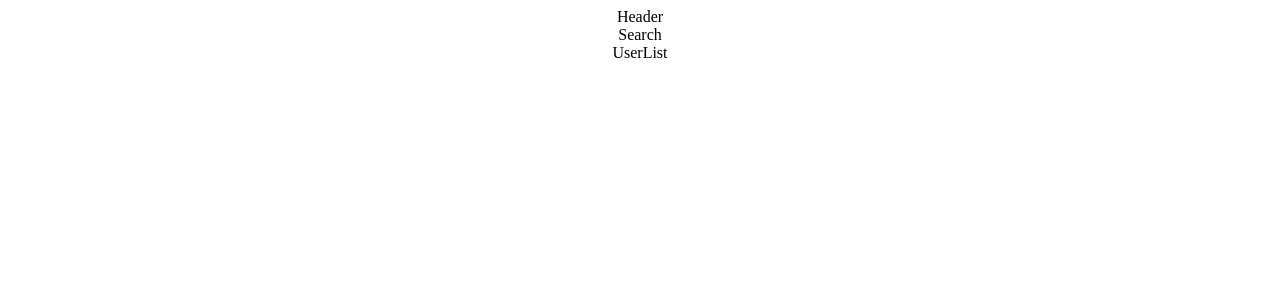
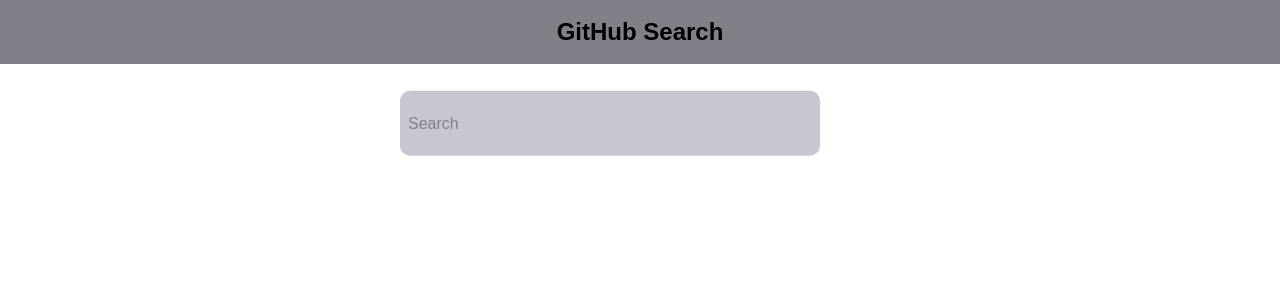
Before and after one commit to dorianeGH/fulll-sentimale, a React (Create React App) app: page / in a window 1280 px wide. Shown: the top 300 px of the page. Built offline with nearby package versions, Linux system fonts and the light colour scheme.

Commit message:
style ok

```diff
--- a/src/App.css
+++ b/src/App.css
@@ -1,38 +1,23 @@
-.App {
-  text-align: center;
+:root {
+  --font-family: "Manrope", sans-serif;
+  --font-size: 1em;
+  --color-bg: #040c18;
+  --lighter-grey: hsl(0, 0%, 100%);
+  --light-grey: hsl(240, 10%, 80%);
+  --dark-grey: hsl(240, 4%, 52%);
+  --darker-grey: hsl(245, 30%, 8%);
+}
+* {
+  box-sizing: border-box;
+  padding: 0;
+  margin: 0;
+  scroll-behavior: smooth;
 }
 
-.App-logo {
-  height: 40vmin;
-  pointer-events: none;
-}
-
-@media (prefers-reduced-motion: no-preference) {
-  .App-logo {
-    animation: App-logo-spin infinite 20s linear;
-  }
-}
-
-.App-header {
-  background-color: #282c34;
-  min-height: 100vh;
+.body {
+  font-family: var(--font-family);
+  font-size: var(--font-size);
   display: flex;
   flex-direction: column;
-  align-items: center;
-  justify-content: center;
-  font-size: calc(10px + 2vmin);
-  color: white;
+  height: 100vh;
 }
-
-.App-link {
-  color: #61dafb;
-}
-
-@keyframes App-logo-spin {
-  from {
-    transform: rotate(0deg);
-  }
-  to {
-    transform: rotate(360deg);
-  }
-}
--- a/src/App.tsx
+++ b/src/App.tsx
@@ -1,13 +1,13 @@
 import "./App.css";
-import Header from "./components/Header";
-import Search from "./components/Search";
-import UserList from "./components/UserList";
+import Header from "./components/header/Header";
+import Search from "./components/search/Search";
+import UserList from "./components/userList/UserList";
 import { UserContextProvider } from "./contexts/UserContext";
 
 function App() {
   return (
     <UserContextProvider>
-      <div className='App'>
+      <div className='body'>
         <Header />
         <Search />
         <UserList />
--- a/src/components/Header.tsx
+++ /dev/null
@@ -1,5 +0,0 @@
-const Header = () => {
-  return <div>Header</div>;
-};
-
-export default Header;
--- a/src/components/Search.tsx
+++ /dev/null
@@ -1,5 +0,0 @@
-const Search = () => {
-  return <div>Search</div>;
-};
-
-export default Search;
--- a/src/components/UserList.tsx
+++ /dev/null
@@ -1,6 +0,0 @@
-const UserList = () => {
-  //add actionBar here for checkbox
-  return <div>UserList</div>;
-};
-
-export default UserList;
--- /dev/null
+++ b/src/components/header/Header.tsx
@@ -0,0 +1,10 @@
+import "./header.css";
+const Header = () => {
+  return (
+    <div className='header'>
+      <h2>GitHub Search</h2>
+    </div>
+  );
+};
+
+export default Header;
--- /dev/null
+++ b/src/components/header/header.css
@@ -0,0 +1,7 @@
+.header {
+  background-color: var(--dark-grey);
+  min-height: 64px;
+  display: flex;
+  justify-content: center;
+  align-items: center;
+}
--- /dev/null
+++ b/src/components/search/Search.css
@@ -0,0 +1,48 @@
+.input-container {
+  border: none;
+  border-radius: 5px;
+  margin: 30px auto;
+  text-align: center;
+  width: 70%;
+  max-width: 600px;
+  transform: translate(-5%, -5%);
+}
+/* .input-container {
+  width: 70%;
+  max-width: 600px;
+  margin: 20px auto;
+  position: absolute;
+  top: 40%;
+  left: 50%;
+  transform: translate(-50%, -50%);
+} */
+.input {
+  background-color: var(--light-grey);
+  width: 70%;
+  padding: 25px;
+  border: none;
+  outline: none;
+  border-radius: 10px;
+  transition: border 0.2s ease-out;
+}
+
+.label {
+  position: absolute;
+  color: var(--dark-grey);
+  top: 50%;
+  transform: translateY(-50%);
+  padding-left: 8px;
+  transition: all 0.3s ease-out;
+}
+
+.input-container:focus-within label,
+.input-container:active label {
+  top: -15px;
+  padding-left: 2px;
+  color: var(--darker-grey);
+}
+
+.input-container:focus-within input,
+.input-container:active input {
+  border: 1px solid var(--darker-grey);
+}
--- /dev/null
+++ b/src/components/search/Search.tsx
@@ -0,0 +1,14 @@
+import "./Search.css";
+
+const Search = () => {
+  //input container=inwrap
+  //input
+  return (
+    <form className='input-container'>
+      <label className='label'>Search</label>
+      <input type='text' className='input' id='search' />
+    </form>
+  );
+};
+
+export default Search;
--- /dev/null
+++ b/src/components/userList/UserList.css
@@ -0,0 +1,28 @@
+.list-container {
+  display: flex;
+  flex-direction: column;
+  position: relative;
+  overflow: hidden;
+}
+
+.action-bar {
+  display: flex;
+  justify-content: space-between;
+  padding: 0 25px;
+}
+
+.action-bar-left {
+  display: flex;
+  flex-direction: row;
+  justify-content: space-between;
+}
+.action-bar-right {
+  display: flex;
+  flex-direction: row;
+}
+
+.list {
+  border: 1px solid black;
+  margin: 10px;
+  overflow-y: auto;
+}
--- /dev/null
+++ b/src/components/userList/UserList.tsx
@@ -0,0 +1,33 @@
+import { useState } from "react";
+import "./UserList.css";
+
+const UserList = () => {
+  const [users, setUsers] = useState(false);
+  const [selectedUsers, setSelectedUsers] = useState([]);
+
+  return (
+    <div className='list-container'>
+      {users && (
+        <>
+          <div className='action-bar'>
+            <div className='action-bar-left'>
+              <input type='checkbox'></input>
+              <span
+                style={{ paddingLeft: "10px", color: "var(--darker-grey)" }}
+              >
+                {`${selectedUsers.length}`} elements selected
+              </span>
+            </div>
+            <div className='action-bar-right'>
+              <input type='checkbox'></input>
+              <input type='checkbox'></input>
+            </div>
+          </div>
+          <div className='list'></div>
+        </>
+      )}
+    </div>
+  );
+};
+
+export default UserList;
```
